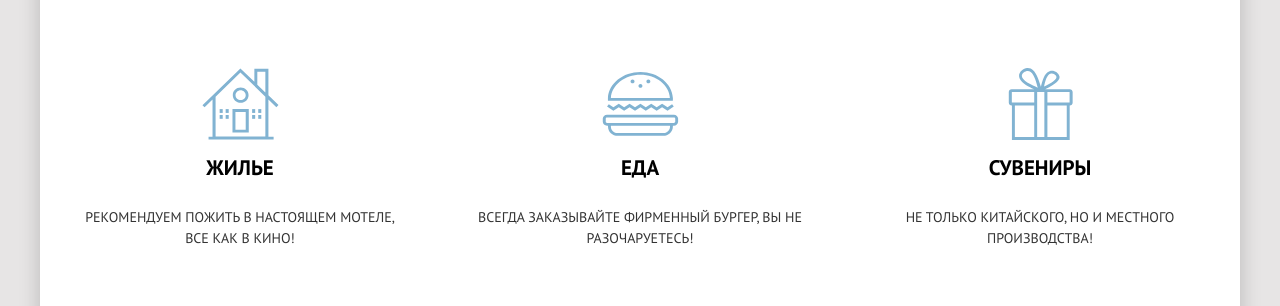
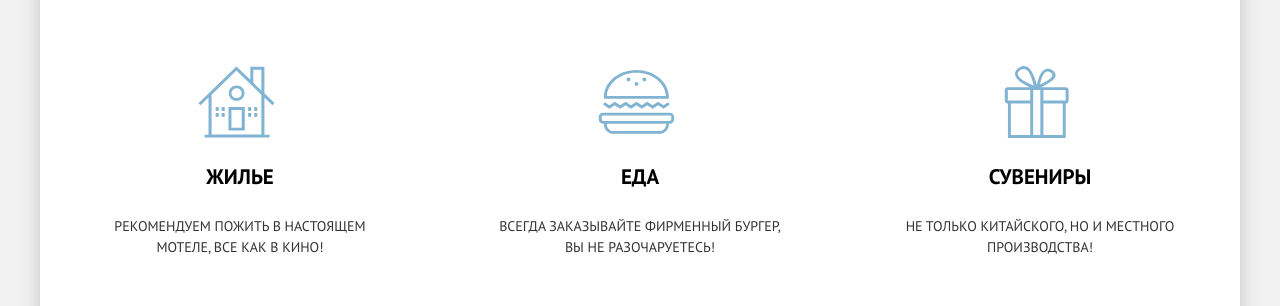
Before and after one commit to lexlexlex123/1217869-sedona-28, a plain HTML site: page source/index.html in a window 1280 px wide. Shown: the part 1041-1347 px from the top of the page. Drawn offline with nearby package versions, Linux system fonts and the light colour scheme; files that its build step writes are made by us from their sources.

Commit message:
index pixelperfect

```diff
--- a/source/sass/blocks/advantages.scss
+++ b/source/sass/blocks/advantages.scss
@@ -33,7 +33,7 @@
   grid-template-columns: 1fr;
   list-style: none;
   gap: 25px;
-  padding: 37px 18px 37px 65px;
+  padding: 23px 18px 46px;
   margin: 0;
 
   @media (min-width: $tablet-width) {
@@ -46,11 +46,18 @@
 }
 
 .advantages__card {
+  margin-left: 47px;
+
   @media (min-width: $tablet-width) {
-    padding: 158px 33px 60px;
+    margin-left: 0;
+    padding: 60px 33px 60px;
     display: flex;
     flex-direction: column;
     align-items: center;
+  }
+
+  @media (min-width: $desktop-width) {
+    padding: 69px 50px;
   }
 }
 
@@ -62,9 +69,14 @@
   text-align: center;
   text-transform: uppercase;
   margin: 0;
+  display: flex;
+  align-items: center;
+  margin-left: -47px;
 
   @media (min-width: $tablet-width) {
+    margin-left: 0;
     font-size: 21px;
+    flex-direction: column;
   }
 }
 
@@ -135,18 +147,20 @@
 
 .advantages__card-title--house::before {
   content: "";
-  position: absolute;
+  display: flex;
+  flex-direction: row;
   background-image: url("../img/icon-house.svg");
   background-repeat: no-repeat;
   background-position: center;
   background-size: 42px 37px;
-  width: 60px - 18px;
-  height: 37px;
-  left: -65px + 18px;
+  width: 40px;
+  height: 40px;
+  margin-right: 7px;
 
   @media (min-width: $tablet-width) {
-    left: calc(50% - 38px);
-    top: -37px - 50px;
+    margin-bottom: 26px;
+    flex-direction: column;
+    text-align: center;
     width: 77px;
     height: 72px;
     background-size: 77px 72px;
@@ -160,18 +174,20 @@
 
 .advantages__card-title--food::before {
   content: "";
-  position: absolute;
+  display: flex;
+  flex-direction: row;
   background-image: url("../img/icon-burger.svg");
   background-repeat: no-repeat;
   background-position: center;
   background-size: 42px 37px;
-  width: 60px - 18px;
-  height: 37px;
-  left: -65px + 18px;
+  width: 40px;
+  height: 40px;
+  margin-right: 7px;
 
   @media (min-width: $tablet-width) {
-    left: calc(50% - 38px);
-    top: -37px - 50px;
+    margin-bottom: 26px;
+    flex-direction: column;
+    text-align: center;
     width: 77px;
     height: 72px;
     background-size: 77px 72px;
@@ -185,18 +201,20 @@
 
 .advantages__card-title--gift::before {
   content: "";
-  position: absolute;
+  display: flex;
+  flex-direction: row;
   background-image: url("../img/icon-gift.svg");
   background-repeat: no-repeat;
   background-position: center;
   background-size: 42px 37px;
-  width: 60px - 18px;
-  height: 37px;
-  left: -65px + 18px;
+  width: 40px;
+  height: 40px;
+  margin-right: 7px;
 
   @media (min-width: $tablet-width) {
-    left: calc(50% - 38px);
-    top: -37px - 50px;
+    margin-bottom: 26px;
+    flex-direction: column;
+    text-align: center;
     width: 77px;
     height: 72px;
     background-size: 77px 72px;
--- a/source/sass/blocks/page.scss
+++ b/source/sass/blocks/page.scss
@@ -1,7 +1,7 @@
 .page {
   margin: 0;
   padding: 0;
-  background-color: #e7e5e5;
+  background-color: #f2f2f2;
   font-family: "PT Sans", sans-serif;
 }
 
@@ -22,21 +22,23 @@
 }
 
 .page__footer {
-  padding: 33px 0;
+  min-height: 235px;
   display: flex;
   flex-direction: column;
   justify-content: center;
   align-items: center;
+  box-sizing: border-box;
   gap: 30px;
 
   @media (min-width: $tablet-width) {
+    min-height: 120px;
     flex-direction: row;
     justify-content: space-between;
-    padding: 36px 60px;
+    padding: 0 60px;
   }
 
   @media (min-width: $desktop-width) {
-    padding: 47px 120px;
+    padding: 0 120px;
   }
 }
 
--- a/source/sass/blocks/real-city.scss
+++ b/source/sass/blocks/real-city.scss
@@ -13,7 +13,7 @@
   min-height: 100%;
   box-sizing: border-box;
   object-fit: cover;
-  display: block;
+  display: flex;
 
   @media (min-width: $tablet-width) {
     height: 256px;
--- a/source/sass/blocks/search-hotel.scss
+++ b/source/sass/blocks/search-hotel.scss
@@ -9,9 +9,11 @@
   position: relative;
 
   @media (min-width: $tablet-width) {
-    width: 458px;
-    margin: 55px auto;
-    padding: 0;
+    padding: 60px 155px 55px;
+  }
+
+  @media (min-width: $desktop-width) {
+    padding: 60px 371px 66px;
   }
 }
 
@@ -34,7 +36,7 @@
   text-transform: uppercase;
   color: #333333;
   margin: 0;
-  margin-top: 16px;
+  margin-top: 30px;
   text-align: center;
 }
 
@@ -50,7 +52,7 @@
   display: block;
   text-align: center;
   width: 100%;
-  margin-top: 32px;
+  margin-top: 50px;
   box-sizing: border-box;
   cursor: pointer;
 
```
